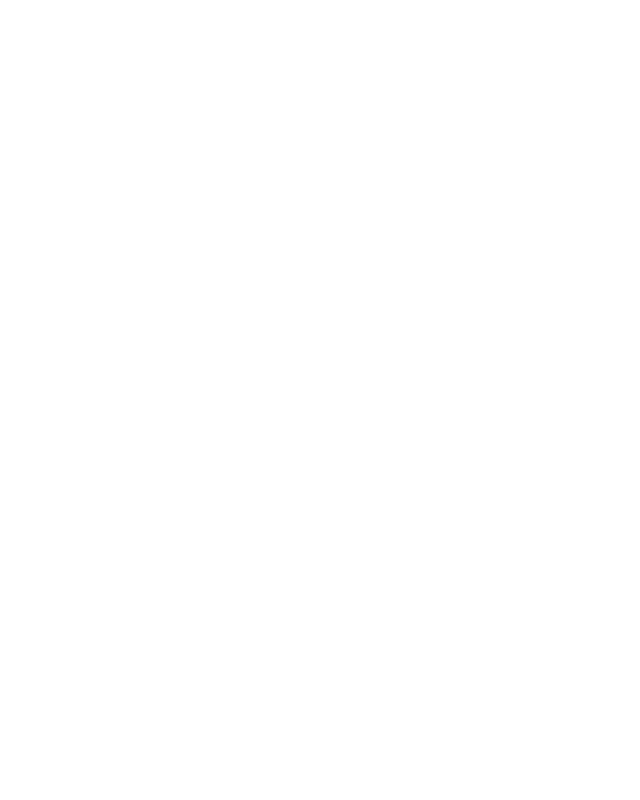
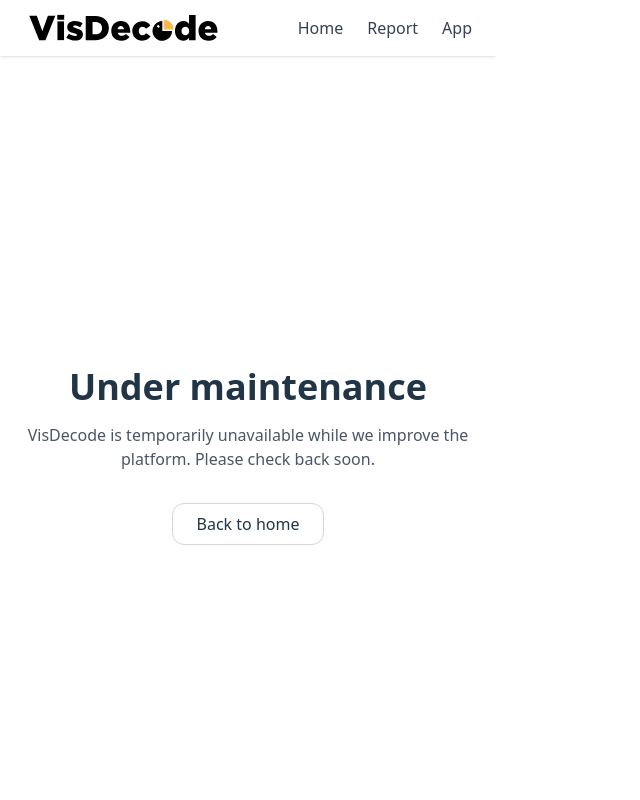
Before and after one commit to LIA-DiTella/visdecode-landing, a React (Vite) app: page /maintenance in a window 1280 px wide. Before the commit this address had no page. Shown: the top 800 px of the page, without its empty margins (0-640 px from the left). Built offline with nearby package versions, Linux system fonts and the light colour scheme.

Commit message:
Under maintenance

```diff
--- a/src/main.tsx
+++ b/src/main.tsx
@@ -1,19 +1,21 @@
-import { StrictMode } from 'react'
-import { createRoot } from 'react-dom/client'
-import './index.css'
-import { Home, Report } from './pages'
-import { Layout } from './components'
-import { BrowserRouter, Routes, Route } from 'react-router-dom'
+import { StrictMode } from "react";
+import { createRoot } from "react-dom/client";
+import "./index.css";
+import { Home, Report } from "./pages";
+import { Layout } from "./components";
+import { BrowserRouter, Routes, Route } from "react-router-dom";
+import UnderMaintenance from "./pages/Home/UnderMaintenance";
 
-createRoot(document.getElementById('root')!).render(
+createRoot(document.getElementById("root")!).render(
   <StrictMode>
     <BrowserRouter>
       <Routes>
         <Route path="/" element={<Layout />}>
           <Route index element={<Home />} />
-          <Route path="/report" element={<Report />} />
+          <Route path="report" element={<Report />} />
+          <Route path="maintenance" element={<UnderMaintenance />} />
         </Route>
       </Routes>
     </BrowserRouter>
-  </StrictMode>,
-)
+  </StrictMode>
+);
--- a/src/pages/Home/Hero.tsx
+++ b/src/pages/Home/Hero.tsx
@@ -48,7 +48,7 @@
                 transition={{ delay: 0.6, duration: 0.7, ease: 'easeOut' }}
             >
                 <Link
-                    to="https://app.visdecode.ai"
+                    to="/maintenance"
                     className="rounded-xl sm:rounded-full bg-[#FDBA49] px-6 sm:px-8 2xl:px-10 3xl:px-14 4xl:px-18 py-2.5 sm:py-3 2xl:py-5 3xl:py-6 4xl:py-8 sm:text-lg 2xl:text-xl 3xl:text-2xl 4xl:text-3xl font-medium shadow-sm transition w-full hover:bg-[#FDBA49]/80 cursor-pointer active:scale-95 text-center"
                 >
                     Try now
--- /dev/null
+++ b/src/pages/Home/UnderMaintenance.tsx
@@ -0,0 +1,21 @@
+export default function UnderMaintenance() {
+  return (
+    <div className="min-h-screen flex flex-col items-center justify-center text-center px-6">
+      <h1 className="text-3xl sm:text-4xl font-semibold mb-4">
+        Under maintenance
+      </h1>
+
+      <p className="text-gray-600 max-w-md mb-8">
+        VisDecode is temporarily unavailable while we improve the platform.
+        Please check back soon.
+      </p>
+
+      <a
+        href="/"
+        className="rounded-xl border border-gray-300 px-6 py-2 hover:bg-gray-100 transition"
+      >
+        Back to home
+      </a>
+    </div>
+  );
+}
```
Also changed, not shown: 1 other file (tests, documents, lock files or other folders).
